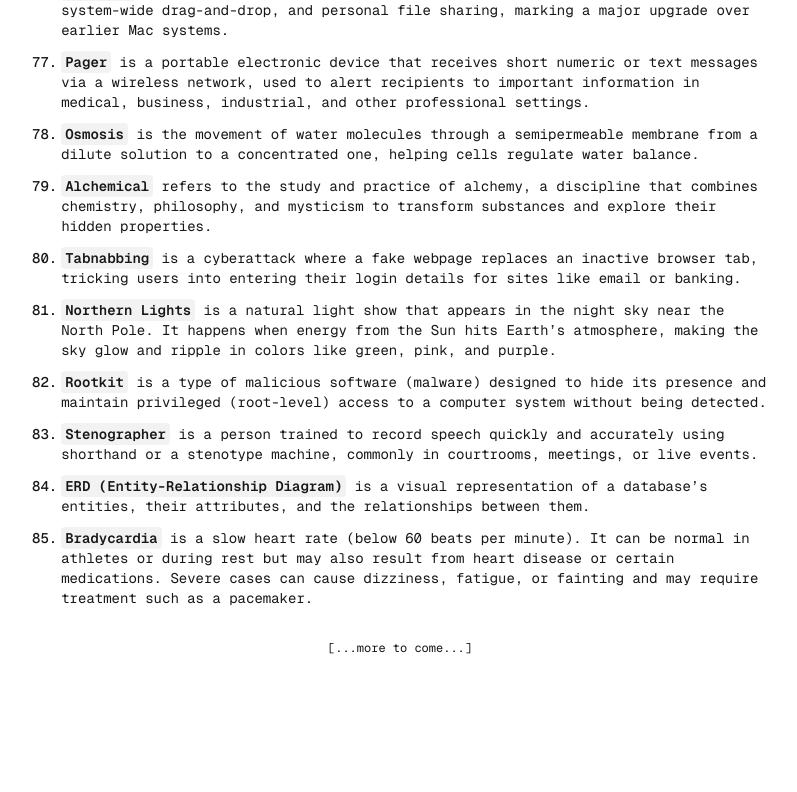
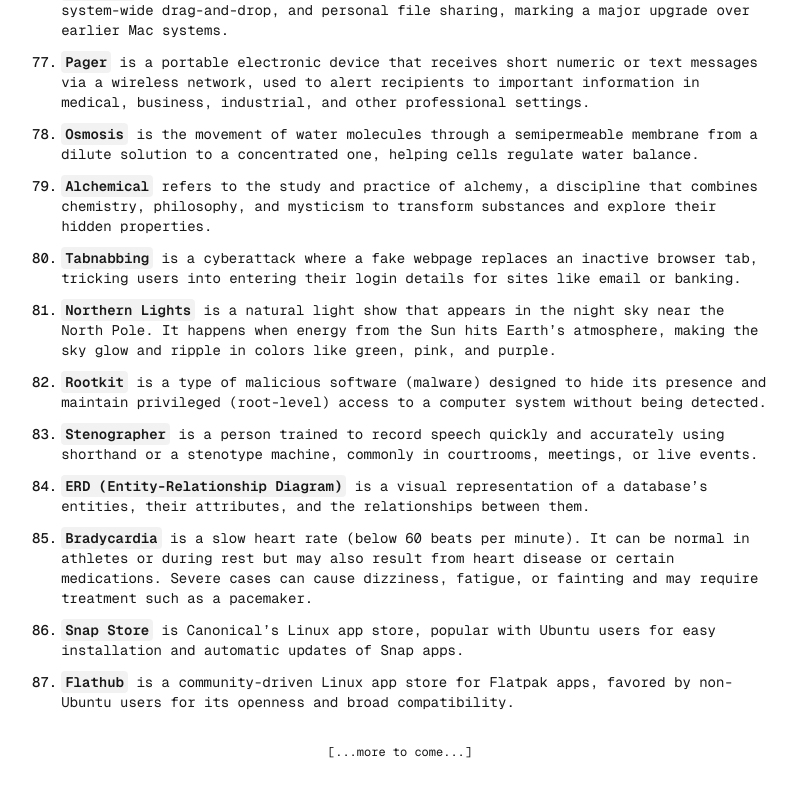
Before and after one commit to BrahimBoussada/mind-log, a Next.js app: page / in a window 1280 px wide. Shown: the part 4703-5495 px from the top of the page, without its empty margins (240-1037 px from the left). Before the commit the page ends 5391 px from the top, so only its background shows below. Built offline with nearby package versions, Linux system fonts and the light colour scheme.

Commit message:
log:20-10-2025

```diff
--- a/src/app/page.tsx
+++ b/src/app/page.tsx
@@ -798,6 +798,24 @@ export default function Home() {
             as a pacemaker.
           </Text>
         </Note>
+
+        <Note>
+          <N>86. </N>
+          <Text>
+            <Key>Snap Store</Key> is Canonical’s Linux app store, popular with
+            Ubuntu users for easy installation and automatic updates of Snap
+            apps.
+          </Text>
+        </Note>
+
+        <Note>
+          <N>87. </N>
+          <Text>
+            <Key>Flathub</Key> is a community-driven Linux app store for Flatpak
+            apps, favored by non-Ubuntu users for its openness and broad
+            compatibility.
+          </Text>
+        </Note>
       </NoteWrapper>
 
       <span className="font-mono text-xs text-center my-8">
```
